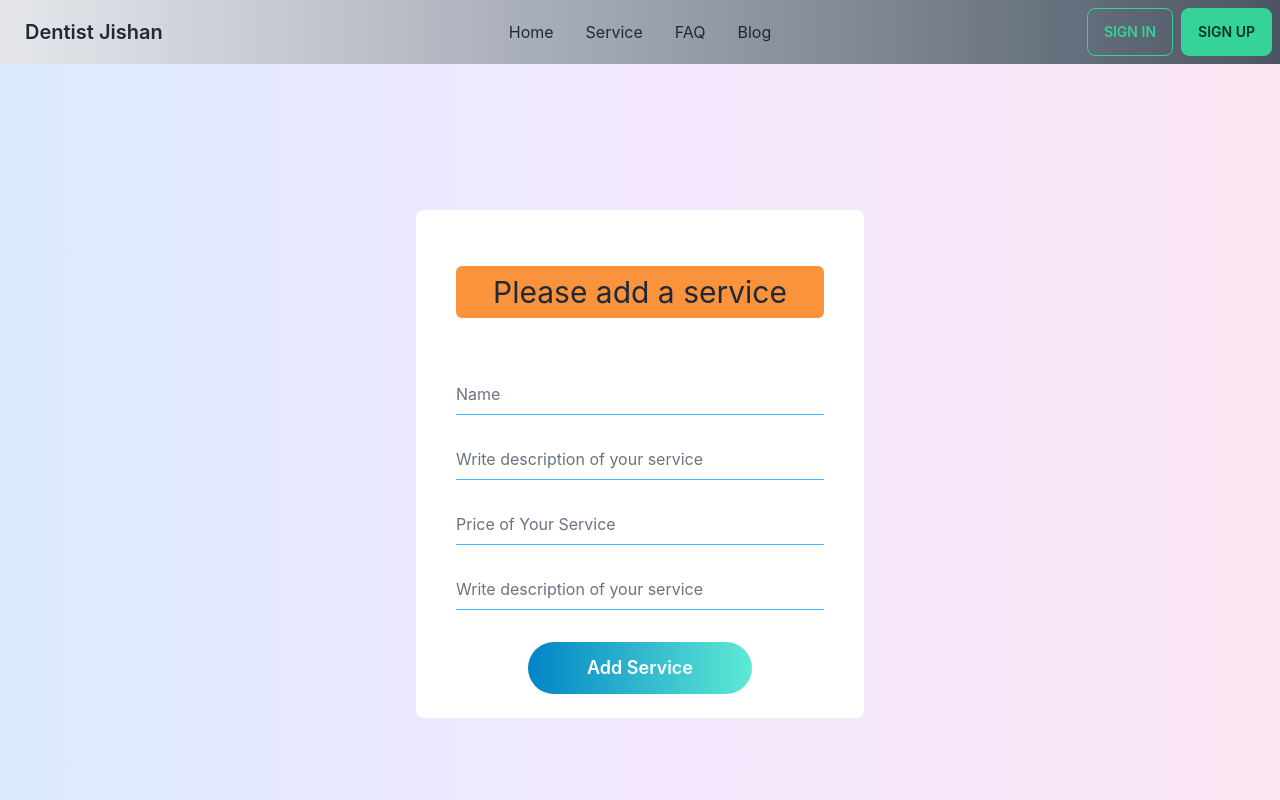
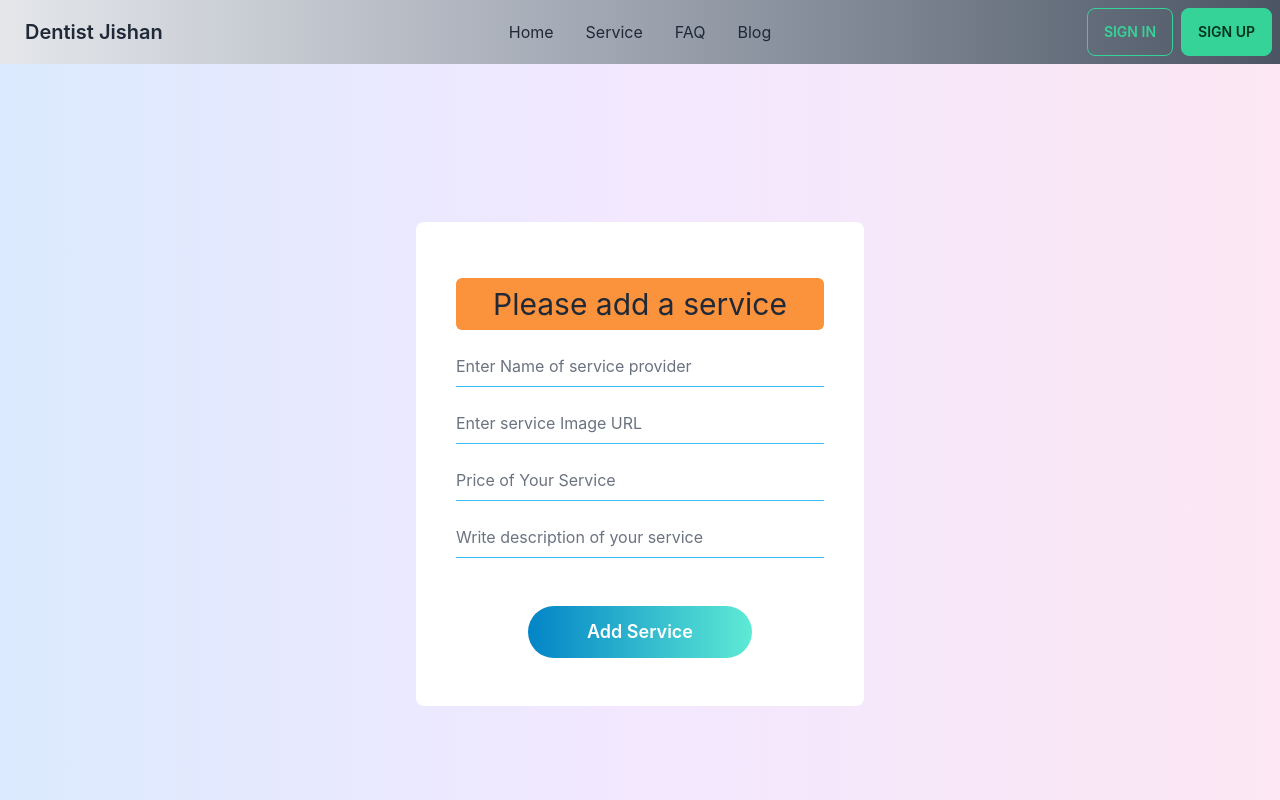
Before and after one commit to Kaisar-byte/service-review-client-site, a React (Create React App) app: page /addservices in a window 1280 px wide. Shown: the top 800 px of the page. Built offline with nearby package versions, Linux system fonts and the light colour scheme; no server answers.

Commit message:
different page with supporting tools are going to complete installation

```diff
--- a/package.json
+++ b/package.json
@@ -15,6 +15,7 @@
     "react": "^18.2.0",
     "react-dom": "^18.2.0",
     "react-helmet": "^6.1.0",
+    "react-helmet-async": "^1.3.0",
     "react-hook-form": "^7.41.3",
     "react-icons": "^4.7.1",
     "react-photo-view": "^1.2.3",
--- a/src/components/Pages/AddService/AddService.js
+++ b/src/components/Pages/AddService/AddService.js
@@ -1,51 +1,66 @@
 import React from "react";
+import { Helmet } from "react-helmet";
 
 const AddService = () => {
-	// const { _id, serviceName, serviceImage, serviceDescription, servicePrice } =
-	// 	serviceCard;
+	const handleAddServiceBtn = (e) => {
+		e.preventDefault();
+
+		const form = e.target;
+		const serviceName = form.serviceName.value;
+		const servicePrice = form.servicePrice.value;
+		const serviceDescription = form.serviceDescription.value;
+		const serviceImage = form.serviceImage.value;
+		const addService = {
+			serviceName,
+			servicePrice,
+			serviceDescription,
+			serviceImage,
+		};
+		console.log(addService);
+	};
 	return (
-		<div class="w-full h-auto overflow-scroll block h-screen bg-gradient-to-r from-blue-100 via-purple-100 to-pink-100 p-4 flex items-center justify-center">
-			<div class="bg-white py-6 px-10 sm:max-w-md w-full rounded-lg">
-				<div class="flex flex-col space-y-8">
+		<div className="w-full h-auto overflow-scroll block h-screen bg-gradient-to-r from-blue-100 via-purple-100 to-pink-100 p-4 flex items-center justify-center">
+			<Helmet></Helmet>
+			<div className="bg-white py-6 px-10 sm:max-w-md w-full rounded-lg">
+				<div className="flex flex-col gap-6">
 					<div>
 						<h2 className="text-3xl bg-orange-400 rounded-md mt-8 py-2">
 							Please add a service
 						</h2>
 					</div>
-					<div className="pt-8">
+					<form onSubmit={handleAddServiceBtn}>
+						<div className="flex flex-col space-y-6">
 							<input
 								type="text"
 								name="serviceName"
-							class="focus:outline-none border-b w-full pb-2 border-sky-400 placeholder-gray-500"
-							placeholder="Name "
+								className="focus:outline-none border-b w-full pb-2 border-sky-400 placeholder-gray-500"
+								placeholder="Enter Name of service provider "
 							/>
-					</div>
-					<div>
+							<input
+								type="text"
+								name="serviceImage"
+								className="focus:outline-none border-b w-full pb-2 border-sky-400 placeholder-gray-500"
+								placeholder="Enter service Image URL"
+							/>
+							<input
+								type="number"
+								name="servicePrice"
+								className="focus:outline-none border-b w-full pb-2 border-sky-400 placeholder-gray-500"
+								placeholder="Price of Your Service"
+							/>
 							<input
 								type="text"
 								name="serviceDescription"
-							class="focus:outline-none border-b w-full pb-2 border-sky-400 placeholder-gray-500"
+								className="focus:outline-none border-b w-full pb-2 border-sky-400 placeholder-gray-500"
 								placeholder="Write description of your service"
 							/>
 						</div>
-					<div>
-						<input
-							type="number"
-							name="servicePrice"
-							class="focus:outline-none border-b w-full pb-2 border-sky-400 placeholder-gray-500"
-							placeholder="Price of Your Service"
-						/>
-					</div>
-					<div>
-						<input
-							type="text"
-							name="serviceDescription"
-							class="focus:outline-none border-b w-full pb-2 border-sky-400 placeholder-gray-500"
-							placeholder="Write description of your service"
-						/>
-					</div>
-					<div class="flex justify-center my-6">
-						<button class=" rounded-full  p-3 w-full sm:w-56   bg-gradient-to-r from-sky-600  to-teal-300 text-white text-lg font-semibold ">
+					</form>
+					<div className="flex justify-center my-6">
+						<button
+							type="submit"
+							className=" rounded-full  p-3 w-full sm:w-56   bg-gradient-to-r from-sky-600  to-teal-300 text-white text-lg font-semibold "
+						>
 							Add Service
 						</button>
 					</div>
```
Also changed, not shown: 1 other file (tests, documents, lock files or other folders). Lines whose indentation alone changed are shown as unchanged.
